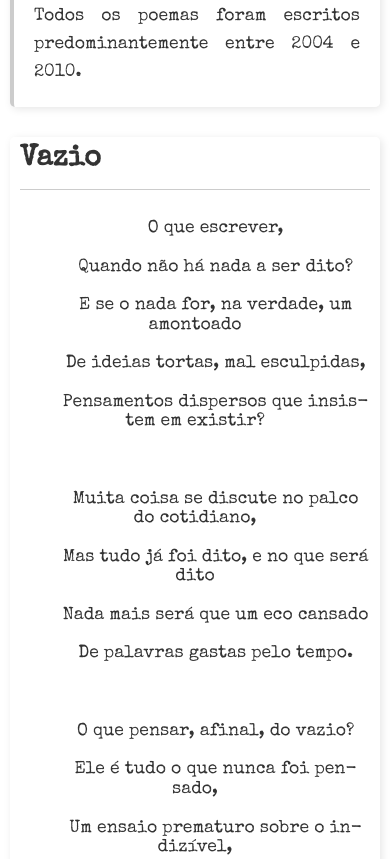
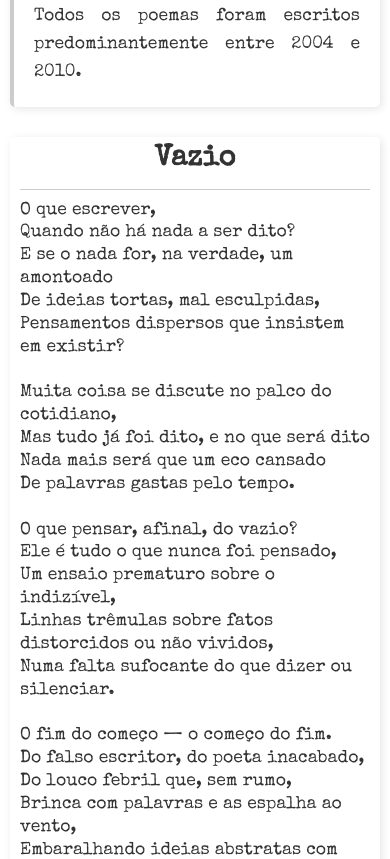
Before and after one commit to RAVELLSL/um-poema-um-cafe---vol-3, a plain HTML site: page index.html in a window 390 px wide. Shown: the part 1445-2304 px from the top of the page. Drawn offline with nearby package versions, Linux system fonts and the light colour scheme.

Commit message:
Update index.html

```diff
--- a/index.html
+++ b/index.html
@@ -195,20 +195,25 @@ body {
     /* Container de cada poema */
     .poem {
         width: 100%;
-        margin: 0;
+        margin: 0 0 20px 0; /* Aumenta o espaçamento entre os poemas */
         padding: 0 10px;
         box-sizing: border-box;
     }
 
-    /* Conteúdo dos poemas: alinhado à esquerda com tipografia consistente */
+    /* Centraliza o título das poesias em telas menores */
+    .poem-title {
+        text-align: center;
+    }
+
+    /* Conteúdo dos poemas: alinhado à esquerda com quebra de linha apropriada */
     .poem-content {
-        text-align: center;
+        text-align: left;
         font-size: 1.1em;  /* Tamanho da fonte dos poemas */
-        line-height: 1.1; /* Espaçamento entre linhas reduzido também em telas menores */
-        white-space: pre-wrap;
+        line-height: 1.3;  /* Espaçamento entre linhas ajustado */
+        white-space: normal;
         word-wrap: break-word;
         overflow-wrap: break-word;
-        hyphens: auto;
+        hyphens: none;
         border-left: none;
         padding-left: 0;
     }
@@ -229,6 +234,7 @@ body {
         margin-top: 1.5rem;
     }
 }
+
 
     </style>
 </head>
```
